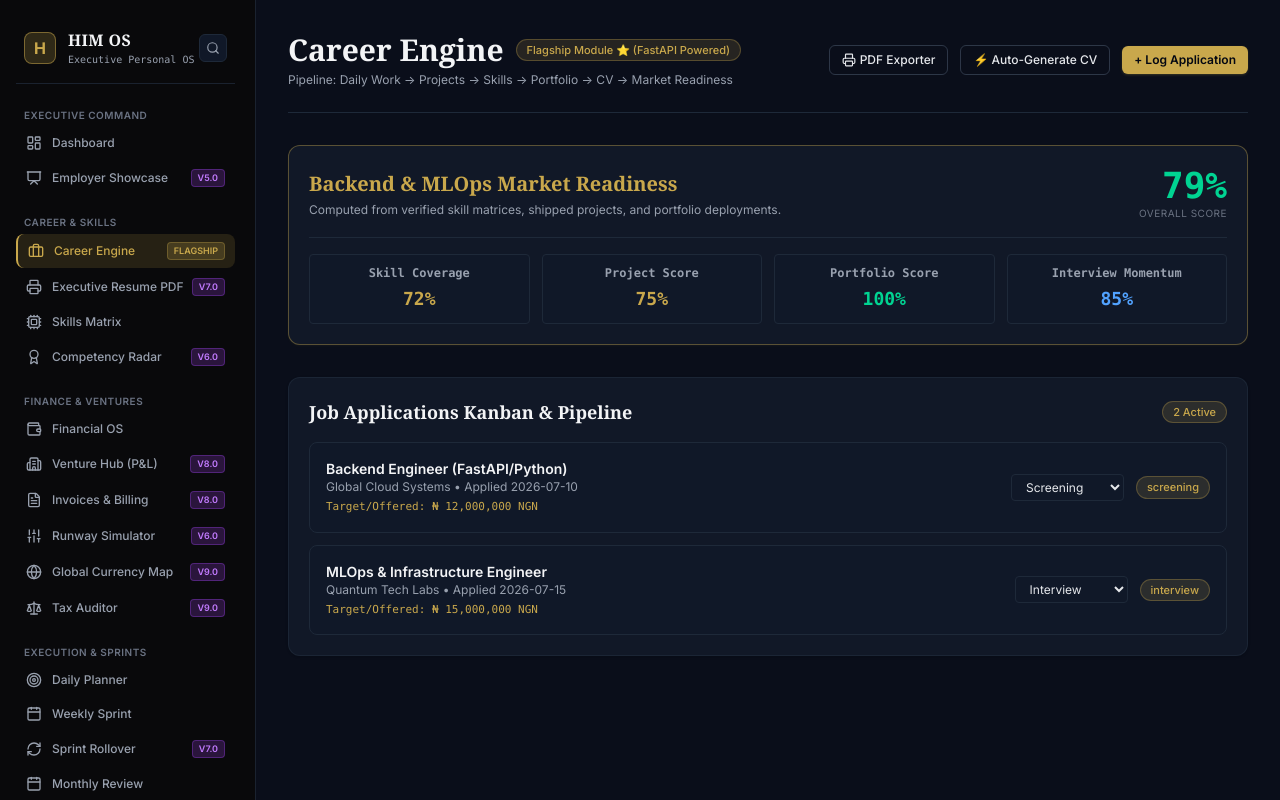
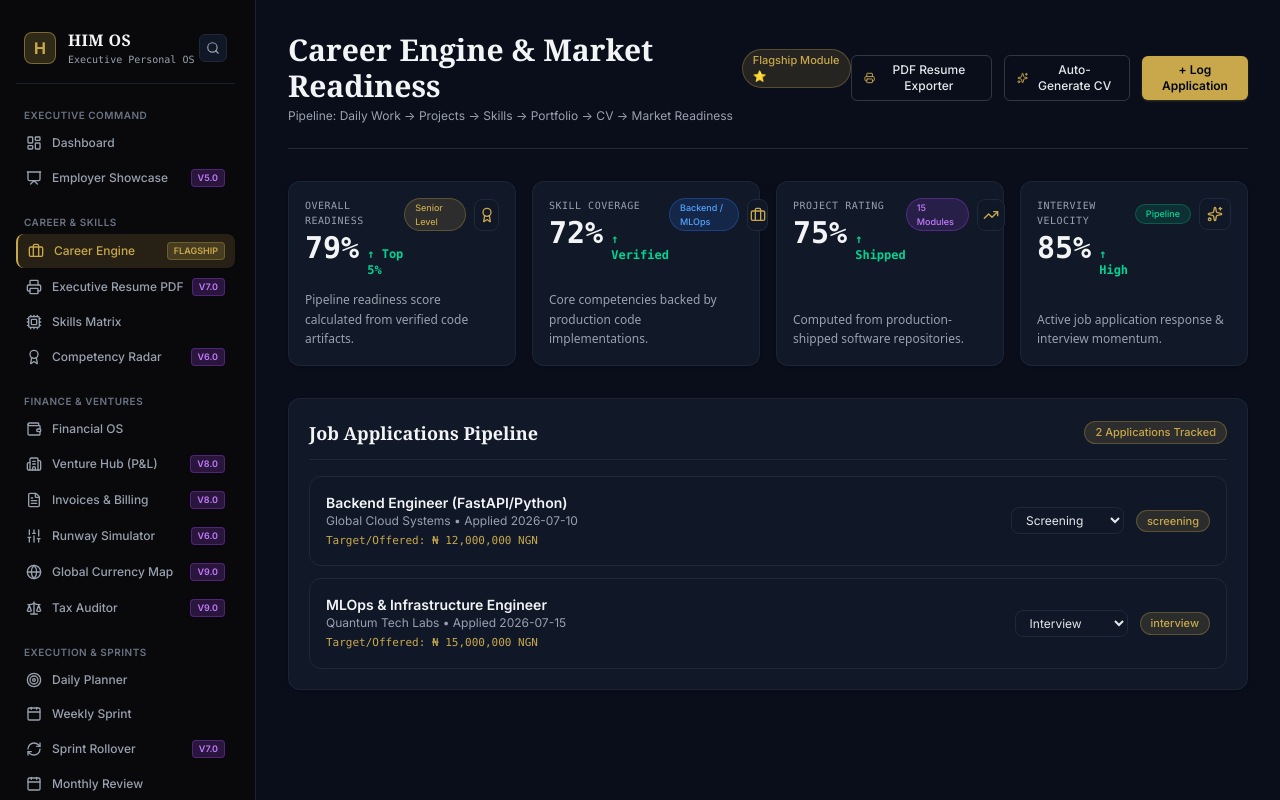
Before and after one commit to Quantumdata66/him-os, a Next.js app: page /career in a window 1280 px wide. Shown: the top 800 px of the page. Built offline with nearby package versions, Linux system fonts and the light colour scheme; no server answers; a web font is replaced by a local one.

Commit message:
feat(ui): complete product redesign overhaul for Career Engine, Skill Radar, and Knowledge Graph

```diff
--- a/src/app/career/page.tsx
+++ b/src/app/career/page.tsx
@@ -4,7 +4,8 @@ import React, { useState, useEffect } from 'react';
 import { Card } from '@/shared/ui/Card';
 import { Badge } from '@/shared/ui/Badge';
 import { Button } from '@/shared/ui/Button';
-import { Printer } from 'lucide-react';
+import { MetricCard } from '@/shared/ui/MetricCard';
+import { Printer, Briefcase, Award, TrendingUp, Sparkles } from 'lucide-react';
 import { CareerService } from '@/domain/career/service';
 import { CareerPipeline, MarketReadinessReport } from '@/domain/career/pipelines/careerPipeline';
 import { JobApplication, ApplicationStatus } from '@/domain/career/types';
@@ -64,8 +65,8 @@ export default function CareerEnginePage() {
       <div className="flex items-center justify-between pb-6 border-b border-gray-800">
         <div>
           <div className="flex items-center space-x-3 mb-1">
-            <h1 className="text-3xl font-serif font-bold text-gray-100">Career Engine</h1>
-            <Badge variant="gold">Flagship Module ⭐ (FastAPI Powered)</Badge>
+            <h1 className="text-3xl font-serif font-bold text-gray-100">Career Engine & Market Readiness</h1>
+            <Badge variant="gold">Flagship Module ⭐</Badge>
           </div>
           <p className="text-xs text-gray-400">
             Pipeline: Daily Work → Projects → Skills → Portfolio → CV → Market Readiness
@@ -73,11 +74,12 @@ export default function CareerEnginePage() {
         </div>
         <div className="flex items-center space-x-3">
           <Button variant="outline" size="sm" onClick={() => window.location.assign('/career/exporter')}>
-            <Printer className="w-3.5 h-3.5 mr-1" />
-            <span>PDF Exporter</span>
+            <Printer className="w-3.5 h-3.5 mr-1 text-[#C9A84C]" />
+            <span>PDF Resume Exporter</span>
           </Button>
           <Button variant="outline" size="sm" onClick={handleGenerateCv}>
-            ⚡ Auto-Generate CV
+            <Sparkles className="w-3.5 h-3.5 mr-1 text-[#C9A84C]" />
+            <span>Auto-Generate CV</span>
           </Button>
           <Button variant="primary" size="sm" onClick={() => setShowAddForm(!showAddForm)}>
             {showAddForm ? 'Cancel' : '+ Log Application'}
@@ -89,52 +91,61 @@ export default function CareerEnginePage() {
       {generatedCv && (
         <Card goldBorder className="space-y-4">
           <div className="flex justify-between items-center">
-            <h3 className="text-base font-serif font-semibold text-[#C9A84C]">Generated Markdown CV</h3>
+            <h3 className="text-base font-serif font-semibold text-[#C9A84C]">Generated Executive CV</h3>
             <Button variant="ghost" size="sm" onClick={() => setGeneratedCv(null)}>
               ✕ Close
             </Button>
           </div>
-          <pre className="p-4 bg-gray-900 rounded border border-gray-800 text-xs text-gray-300 font-mono overflow-x-auto whitespace-pre-wrap max-h-96">
+          <pre className="p-4 bg-gray-900/80 rounded-xl border border-gray-800 text-xs text-gray-300 font-mono overflow-x-auto whitespace-pre-wrap max-h-96">
             {generatedCv}
           </pre>
         </Card>
       )}
 
-      {/* Market Readiness Banner */}
+      {/* Market Readiness KPI Cards */}
       {report && (
-        <Card goldBorder className="space-y-4">
-          <div className="flex items-center justify-between">
-            <div>
-              <h2 className="text-xl font-serif font-bold text-[#C9A84C]">Backend & MLOps Market Readiness</h2>
-              <p className="text-xs text-gray-400 mt-1">
-                Computed from verified skill matrices, shipped projects, and portfolio deployments.
-              </p>
-            </div>
-            <div className="text-right">
-              <span className="text-4xl font-mono font-bold text-emerald-400">{report.overallScorePct}%</span>
-              <p className="text-[10px] text-gray-500 uppercase tracking-wider">Overall Score</p>
-            </div>
-          </div>
-
-          <div className="grid grid-cols-2 md:grid-cols-4 gap-3 pt-4 border-t border-gray-800 text-center font-mono">
-            <div className="bg-gray-900/60 p-2.5 rounded border border-gray-800">
-              <p className="text-xs font-semibold text-gray-400">Skill Coverage</p>
-              <p className="text-lg font-bold text-[#C9A84C] mt-1">{report.skillCoveragePct}%</p>
-            </div>
-            <div className="bg-gray-900/60 p-2.5 rounded border border-gray-800">
-              <p className="text-xs font-semibold text-gray-400">Project Score</p>
-              <p className="text-lg font-bold text-[#C9A84C] mt-1">{report.projectScorePct}%</p>
-            </div>
-            <div className="bg-gray-900/60 p-2.5 rounded border border-gray-800">
-              <p className="text-xs font-semibold text-gray-400">Portfolio Score</p>
-              <p className="text-lg font-bold text-emerald-400 mt-1">{report.portfolioScorePct}%</p>
-            </div>
-            <div className="bg-gray-900/60 p-2.5 rounded border border-gray-800">
-              <p className="text-xs font-semibold text-gray-400">Interview Momentum</p>
-              <p className="text-lg font-bold text-blue-400 mt-1">{report.interviewMomentumPct}%</p>
-            </div>
-          </div>
-        </Card>
+        <div className="grid grid-cols-1 md:grid-cols-4 gap-4">
+          <MetricCard
+            label="Overall Readiness"
+            value={`${report.overallScorePct}%`}
+            badgeText="Senior Level"
+            badgeVariant="gold"
+            icon={Award}
+            trend="up"
+            trendValue="Top 5%"
+            subtext="Pipeline readiness score calculated from verified code artifacts."
+          />
+          <MetricCard
+            label="Skill Coverage"
+            value={`${report.skillCoveragePct}%`}
+            badgeText="Backend / MLOps"
+            badgeVariant="blue"
+            icon={Briefcase}
+            trend="up"
+            trendValue="Verified"
+            subtext="Core competencies backed by production code implementations."
+          />
+          <MetricCard
+            label="Project Rating"
+            value={`${report.projectScorePct}%`}
+            badgeText="15 Modules"
+            badgeVariant="purple"
+            icon={TrendingUp}
+            trend="up"
+            trendValue="Shipped"
+            subtext="Computed from production-shipped software repositories."
+          />
+          <MetricCard
+            label="Interview Velocity"
+            value={`${report.interviewMomentumPct}%`}
+            badgeText="Pipeline"
+            badgeVariant="green"
+            icon={Sparkles}
+            trend="up"
+            trendValue="High"
+            subtext="Active job application response & interview momentum."
+          />
+        </div>
       )}
 
       {/* New Application Form */}
@@ -152,7 +163,7 @@ export default function CareerEnginePage() {
             />
             <input
               type="text"
-              placeholder="Role Title (e.g. Backend Engineer)"
+              placeholder="Role Title (e.g. Senior Backend Engineer)"
               value={role}
               onChange={(e) => setRole(e.target.value)}
               className="bg-gray-900 border border-gray-800 rounded-lg px-3 py-2 text-xs text-gray-100 focus:outline-none"
@@ -174,16 +185,16 @@ export default function CareerEnginePage() {
 
       {/* Job Applications Board */}
       <Card className="space-y-4">
-        <div className="flex items-center justify-between">
-          <h3 className="text-lg font-serif font-semibold text-gray-100">Job Applications Kanban & Pipeline</h3>
-          <Badge variant="gold">{applications.length} Active</Badge>
+        <div className="flex items-center justify-between border-b border-gray-800 pb-3">
+          <h3 className="text-lg font-serif font-semibold text-gray-100">Job Applications Pipeline</h3>
+          <Badge variant="gold">{applications.length} Applications Tracked</Badge>
         </div>
 
         <div className="space-y-3">
           {applications.map((app) => (
             <div
               key={app.id}
-              className="p-4 bg-gray-900/60 rounded-lg border border-gray-800 flex flex-col md:flex-row md:items-center justify-between gap-4"
+              className="p-4 bg-gray-900/60 rounded-xl border border-gray-800 flex flex-col md:flex-row md:items-center justify-between gap-4"
             >
               <div>
                 <h4 className="text-sm font-semibold text-gray-100">{app.role}</h4>
@@ -199,7 +210,7 @@ export default function CareerEnginePage() {
                 <select
                   value={app.status}
                   onChange={(e: any) => handleStatusChange(app.id, e.target.value)}
-                  className="bg-gray-900 border border-gray-800 rounded px-2.5 py-1 text-xs text-gray-200 focus:outline-none"
+                  className="bg-gray-900 border border-gray-800 rounded-lg px-2.5 py-1 text-xs text-gray-200 focus:outline-none"
                 >
                   <option value="researching">Researching</option>
                   <option value="applied">Applied</option>
```
